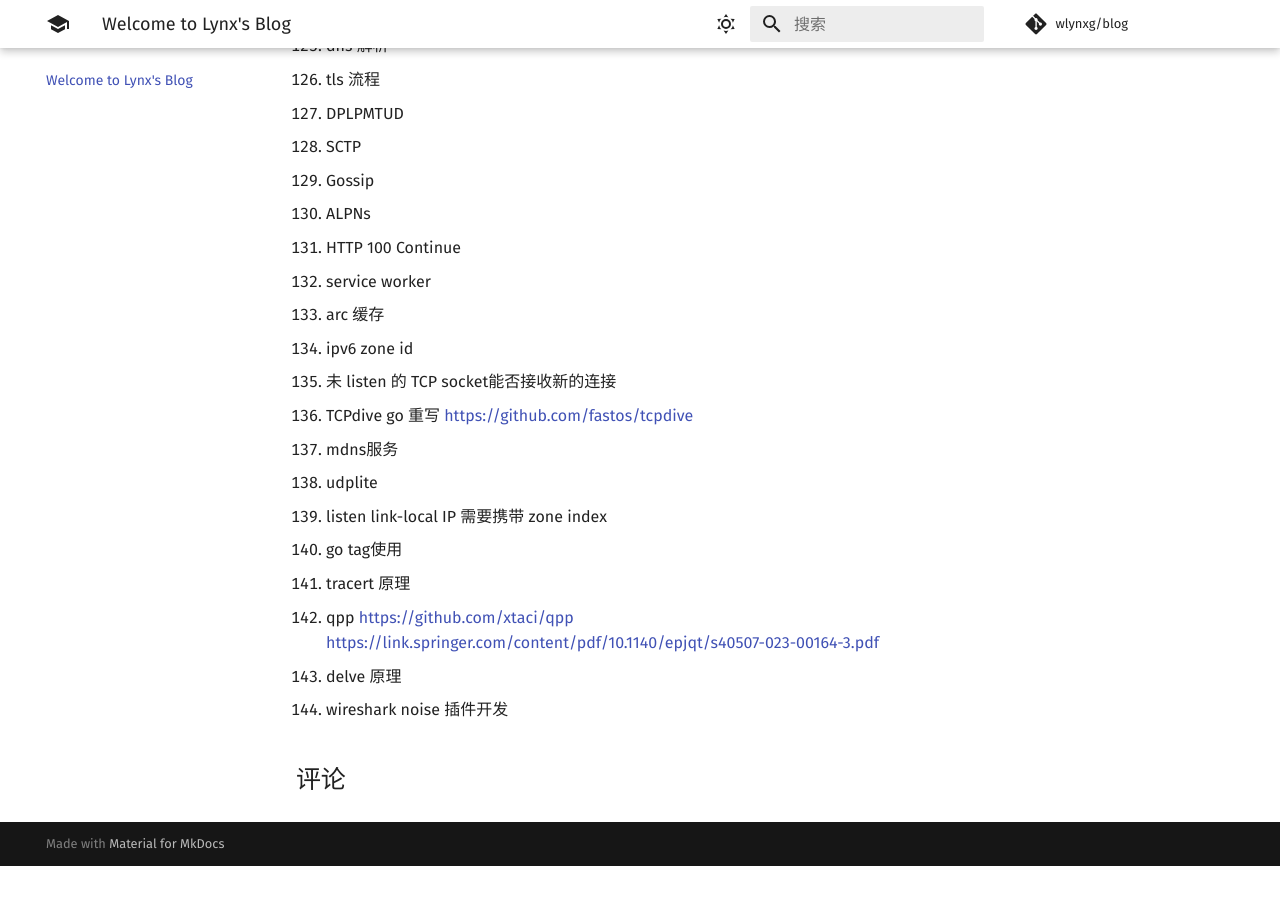
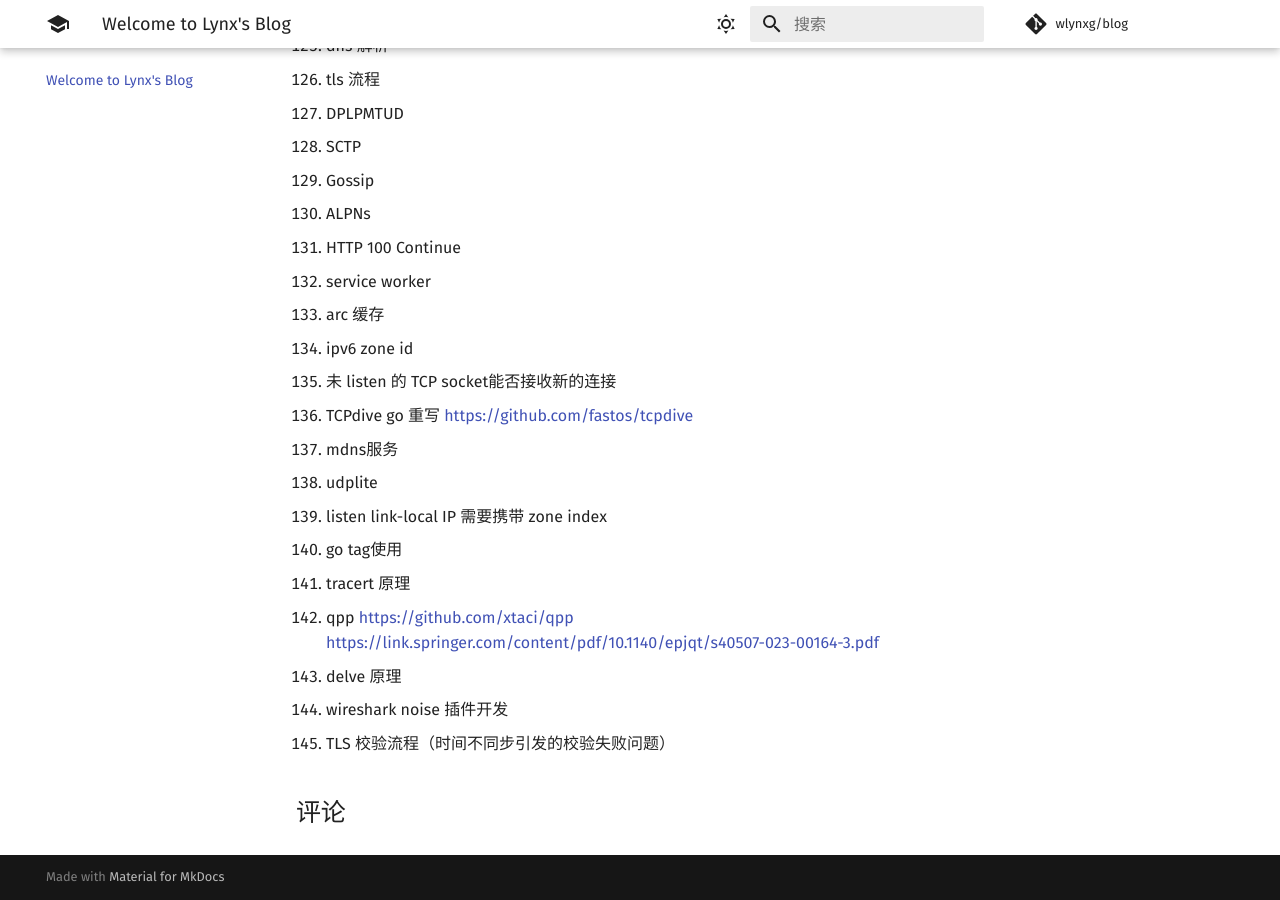
Before and after one commit to 1314liuwei/blog, an MkDocs documentation site: the page built from docs/index.md, in a window 1280 px wide and 900 px high, scrolled down 4428 px. Built offline with MkDocs 1.6.1 and Material for MkDocs 9.7.7, drawn with Linux system fonts in a browser that asks for light colours; comment, search, counter and statistics services are not loaded; before the commit the page ends 5294 px from its top, so only the background shows below that.

Commit message:
2024/08/19 周一

```diff
--- a/docs/index.md
+++ b/docs/index.md
@@ -146,3 +146,4 @@
 142. qpp https://github.com/xtaci/qpp https://link.springer.com/content/pdf/10.1140/epjqt/s40507-023-00164-3.pdf
 142. delve 原理
 142. wireshark noise 插件开发
+142. TLS 校验流程（时间不同步引发的校验失败问题）
```
